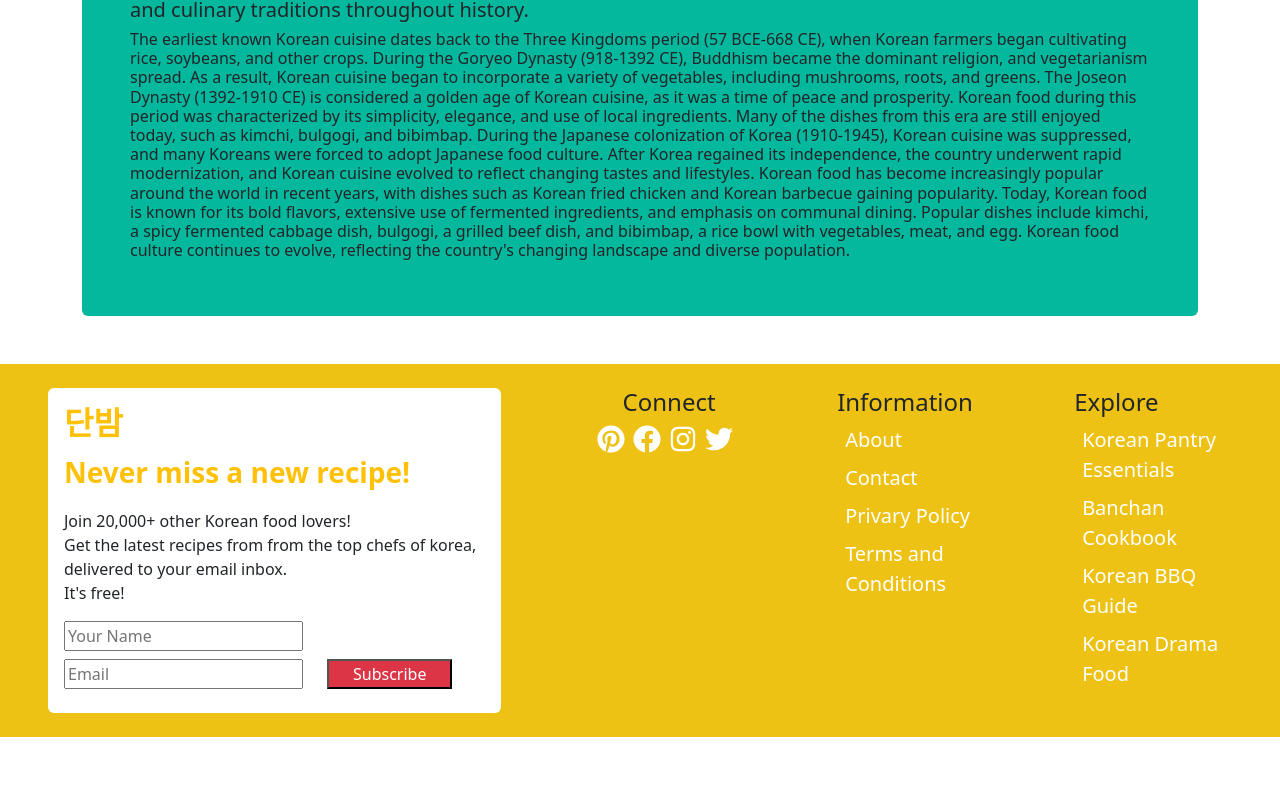
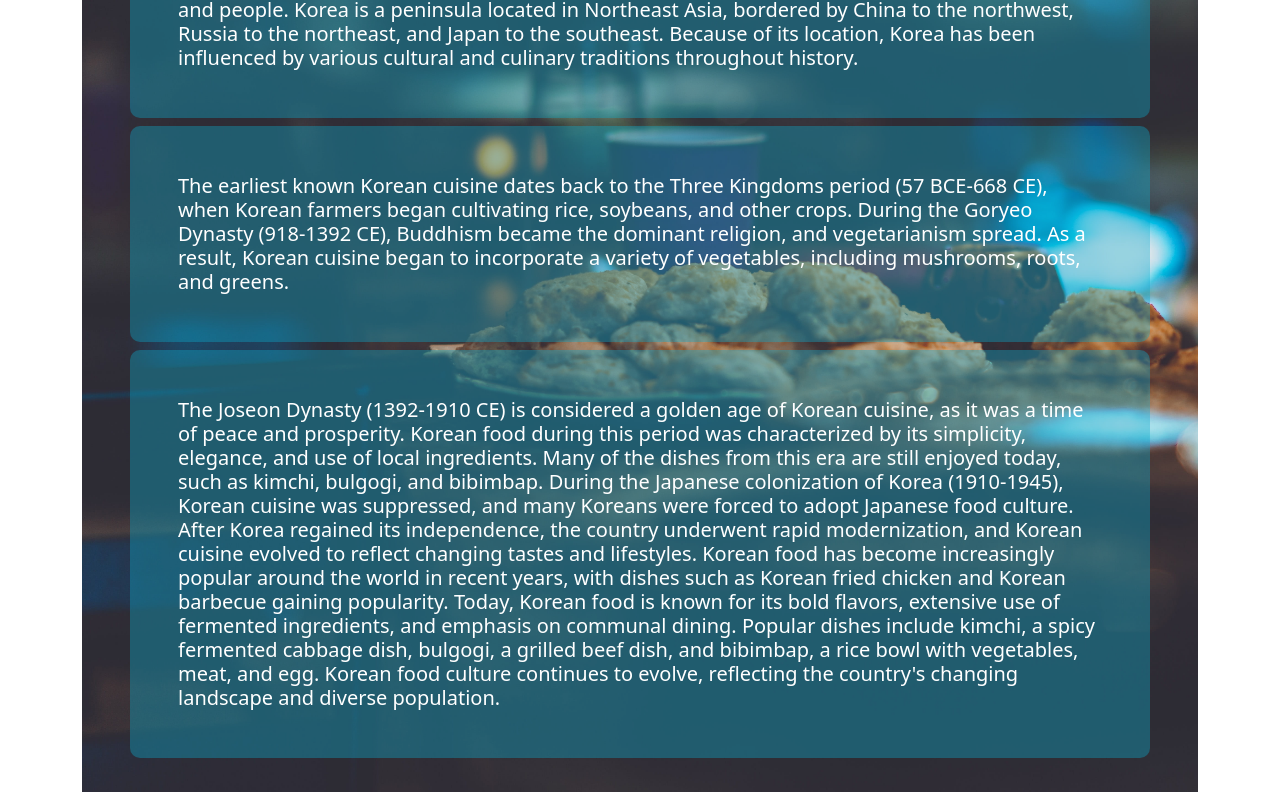
Before and after one commit to Maliha20/Chef-recipe, a React (Vite) app: page /about in a window 1280 px wide. Shown: the part 388-1180 px from the top of the page. Before the commit the page ends 1125 px from the top, so only its background shows below. Built offline with nearby package versions, Linux system fonts and the light colour scheme; no server answers; a web font is replaced by a local one.

Commit message:
about and extra sections added

```diff
--- a/src/Pages/About/About.css
+++ b/src/Pages/About/About.css
@@ -1,7 +1,10 @@
 @import url('https://fonts.googleapis.com/css2?family=Caveat:wght@400;600;700&family=Lato:wght@700&family=Mynerve&display=swap');
 
 .bg-color{
-    background-color: rgb(3, 184, 157);
+    background-image: url('../../assets/blur.jpg');
+    background-repeat: no-repeat;
+    background-size: cover;
+
 }
 
 .font-style{
@@ -10,3 +13,8 @@
    color: beige;
    font-size: 50px;
 }
+
+.background-style{
+    border-radius: 10px;
+    background-color: rgba(12, 169, 204, 0.377);
+}
--- a/src/Pages/About/About.jsx
+++ b/src/Pages/About/About.jsx
@@ -5,8 +5,10 @@ const About = () => {
   return (
     <div className="container my-5">
       <div className="bg-color rounded p-5">
-        <h2 className="text-center font-style">Korean History and how it influenced Korean Cuisine</h2>
-        <h5 className="fs-5">
+        <h2 className="text-center font-style">
+          Korean History and how it influenced Korean Cuisine
+        </h2>
+        <h5 className="fs-5 text-white p-5 background-style">
           Korean food culture is a fascinating topic that combines the country's
           unique geography, history, and people. Korea is a peninsula located in
           Northeast Asia, bordered by China to the northwest, Russia to the
@@ -15,14 +17,32 @@ const About = () => {
           throughout history.
         </h5>
 
-        <h6>
-        The earliest known Korean cuisine dates back to the Three Kingdoms period (57 BCE-668 CE), when Korean farmers began cultivating rice, soybeans, and other crops. During the Goryeo Dynasty (918-1392 CE), Buddhism became the dominant religion, and vegetarianism spread. As a result, Korean cuisine began to incorporate a variety of vegetables, including mushrooms, roots, and greens.
-
-The Joseon Dynasty (1392-1910 CE) is considered a golden age of Korean cuisine, as it was a time of peace and prosperity. Korean food during this period was characterized by its simplicity, elegance, and use of local ingredients. Many of the dishes from this era are still enjoyed today, such as kimchi, bulgogi, and bibimbap.
-
-During the Japanese colonization of Korea (1910-1945), Korean cuisine was suppressed, and many Koreans were forced to adopt Japanese food culture. After Korea regained its independence, the country underwent rapid modernization, and Korean cuisine evolved to reflect changing tastes and lifestyles. Korean food has become increasingly popular around the world in recent years, with dishes such as Korean fried chicken and Korean barbecue gaining popularity.
-
-Today, Korean food is known for its bold flavors, extensive use of fermented ingredients, and emphasis on communal dining. Popular dishes include kimchi, a spicy fermented cabbage dish, bulgogi, a grilled beef dish, and bibimbap, a rice bowl with vegetables, meat, and egg. Korean food culture continues to evolve, reflecting the country's changing landscape and diverse population.
+        <h6 className="fs-5 text-white p-5 background-style">
+          The earliest known Korean cuisine dates back to the Three Kingdoms
+          period (57 BCE-668 CE), when Korean farmers began cultivating rice,
+          soybeans, and other crops. During the Goryeo Dynasty (918-1392 CE),
+          Buddhism became the dominant religion, and vegetarianism spread. As a
+          result, Korean cuisine began to incorporate a variety of vegetables,
+          including mushrooms, roots, and greens.
+        </h6>
+        <h6 className="fs-5 text-white p-5 background-style">
+          The Joseon Dynasty (1392-1910 CE) is considered a golden age of Korean
+          cuisine, as it was a time of peace and prosperity. Korean food during
+          this period was characterized by its simplicity, elegance, and use of
+          local ingredients. Many of the dishes from this era are still enjoyed
+          today, such as kimchi, bulgogi, and bibimbap. During the Japanese
+          colonization of Korea (1910-1945), Korean cuisine was suppressed, and
+          many Koreans were forced to adopt Japanese food culture. After Korea
+          regained its independence, the country underwent rapid modernization,
+          and Korean cuisine evolved to reflect changing tastes and lifestyles.
+          Korean food has become increasingly popular around the world in recent
+          years, with dishes such as Korean fried chicken and Korean barbecue
+          gaining popularity. Today, Korean food is known for its bold flavors,
+          extensive use of fermented ingredients, and emphasis on communal
+          dining. Popular dishes include kimchi, a spicy fermented cabbage dish,
+          bulgogi, a grilled beef dish, and bibimbap, a rice bowl with
+          vegetables, meat, and egg. Korean food culture continues to evolve,
+          reflecting the country's changing landscape and diverse population.
         </h6>
       </div>
     </div>
```
